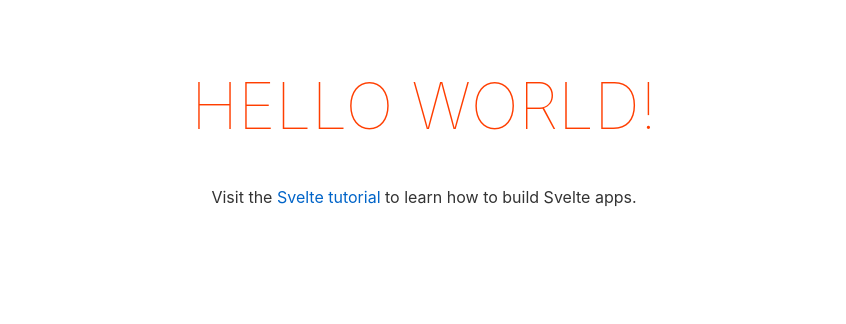
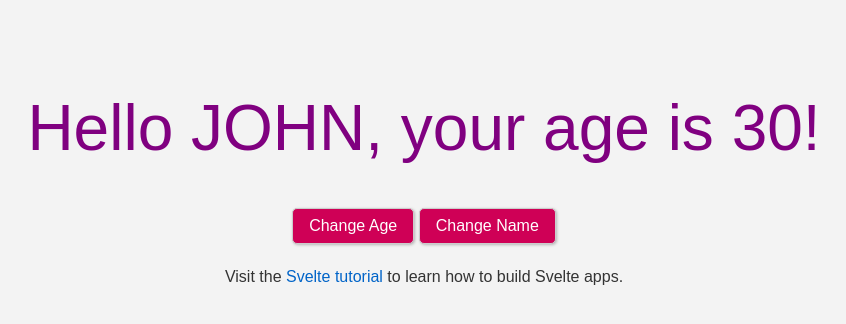
Before and after one commit to agungTuanany/svelte_course, a Svelte app: page / in a window 1280 px wide. Shown: the top 324 px of the page, without its empty margins (216-1062 px from the left). Built offline with nearby package versions, Linux system fonts and the light colour scheme.

Commit message:
Chapter_1: Base Syntax | Reactive variable using Lable Statement ($:)

```diff
--- a/public/global.css
+++ b/public/global.css
@@ -1,15 +1,21 @@
+@import url('https://fonts.googleapis.com/css?family=Lato|Roboto+Slab');
+
+* {
+	box-sizing: border-box;
+}
+
 html, body {
 	position: relative;
 	width: 100%;
 	height: 100%;
+	font-family: 'Roboto+Slab', sans-serif;
 }
 
 body {
 	color: #333;
 	margin: 0;
-	padding: 8px;
-	box-sizing: border-box;
-	font-family: -apple-system, BlinkMacSystemFont, "Segoe UI", Roboto, Oxygen-Sans, Ubuntu, Cantarell, "Helvetica Neue", sans-serif;
+	padding: 2rem;
+	background: #f3f3f3;
 }
 
 a {
@@ -48,17 +54,24 @@
 }
 
 button {
-	color: #333;
-	background-color: #f4f4f4;
+	color: white;
+	background: #cf0056;
 	outline: none;
+	padding: 0.5rem 1rem;
+	border-radius: 5px;
+	box-shadow: 1px 1px 3px rgba(0, 0, 0, 0.26);
+	cursor: pointer;
 }
 
 button:disabled {
 	color: #999;
 }
 
+button:hover,
 button:not(:disabled):active {
-	background-color: #ddd;
+	background-color: #e40763;
+	border-color: #e40763;
+	box-shadow: 1px 1px 3px rgba(0, 0, 0, 0.26);
 }
 
 button:focus {
--- a/src/App.svelte
+++ b/src/App.svelte
@@ -1,11 +1,23 @@
 <script>
-	export let name;
+	let name = "John"
+	let age = 30
+
+	// https://developer.mozilla.org/en-US/docs/Web/JavaScript/Reference/Statements/label
+	// Label statement in svelte
+
+	$: uppercaseName = name.toUpperCase ()
+
+
+	function incrementAge () {
+		age = age + 1
+	}
+
+	// reset to default name variabel
+	function  changeName () {
+		name = "John Doe"
+	}
+
 </script>
-
-<main>
-	<h1>Hello {name}!</h1>
-	<p>Visit the <a href="https://svelte.dev/tutorial">Svelte tutorial</a> to learn how to build Svelte apps.</p>
-</main>
 
 <style>
 	main {
@@ -16,9 +28,10 @@
 	}
 
 	h1 {
-		color: #ff3e00;
-		text-transform: uppercase;
+		/*color: #ff3e00; */
+		color: purple;
 		font-size: 4em;
+		font-weight: 1rem;
 		font-weight: 100;
 	}
 
@@ -28,3 +41,10 @@
 		}
 	}
 </style>
+
+<main>
+	<h1>Hello {uppercaseName}, your age is {age}!</h1>
+	<button on:click="{incrementAge}">Change Age</button>
+	<button on:click="{changeName}">Change Name</button>
+	<p>Visit the <a href="https://svelte.dev/tutorial">Svelte tutorial</a> to learn how to build Svelte apps.</p>
+</main>
--- a/src/main.js
+++ b/src/main.js
@@ -2,9 +2,6 @@
 
 const app = new App({
 	target: document.body,
-	props: {
-		name: 'world'
-	}
 });
 
 export default app;
```
